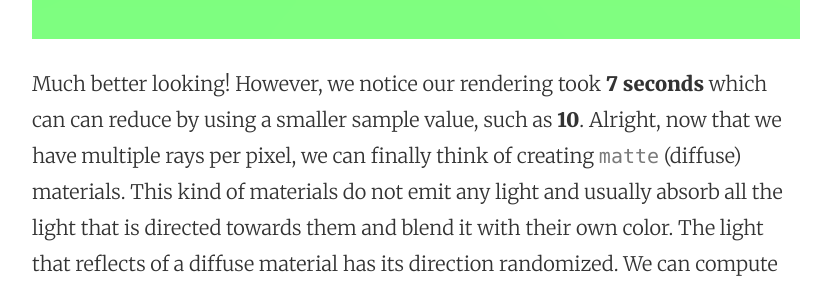
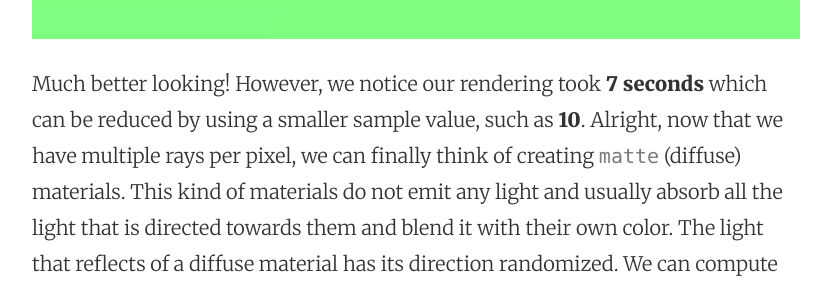
Before and after one commit to mhorga/mhorga.github.io, a Jekyll site: the page built from _posts/2016-03-28-ray-tracing-in-a-swift-playground-part-2.markdown, in a window 1280 px wide and 900 px high, scrolled down 7458 px. Shown: the part 189-477 px from the top of the window, without its empty margins (224-1055 px from the left). Built offline with Jekyll 4.4.1, drawn with Linux system fonts in a browser that asks for light colours.

Commit message:
Post update: Ray tracing in a Swift playground part 2

```diff
--- a/_posts/2016-03-28-ray-tracing-in-a-swift-playground-part-2.markdown
+++ b/_posts/2016-03-28-ray-tracing-in-a-swift-playground-part-2.markdown
@@ -234,7 +234,7 @@ Notice that we use a variable named __ns__ and assign a value of __100__ to it s
 
 ![alt text](https://github.com/mhorga/mhorga.github.io/raw/master/images/raytracing4.png "Raytracing 4")
 
-Much better looking! However, we notice our rendering took __7 seconds__ which can can reduce by using a smaller sample value, such as __10__. Alright, now that we have multiple rays per pixel, we can finally think of creating `matte` (diffuse) materials. This kind of materials do not emit any light and usually absorb all the light that is directed towards them and blend it with their own color. The light that reflects of a diffuse material has its direction randomized. We can compute this with the following function inside `objects.swift`:
+Much better looking! However, we notice our rendering took __7 seconds__ which can be reduced by using a smaller sample value, such as __10__. Alright, now that we have multiple rays per pixel, we can finally think of creating `matte` (diffuse) materials. This kind of materials do not emit any light and usually absorb all the light that is directed towards them and blend it with their own color. The light that reflects of a diffuse material has its direction randomized. We can compute this with the following function inside `objects.swift`:
 
 {% highlight swift %}
 func random_in_unit_sphere() -> float3 {
```
